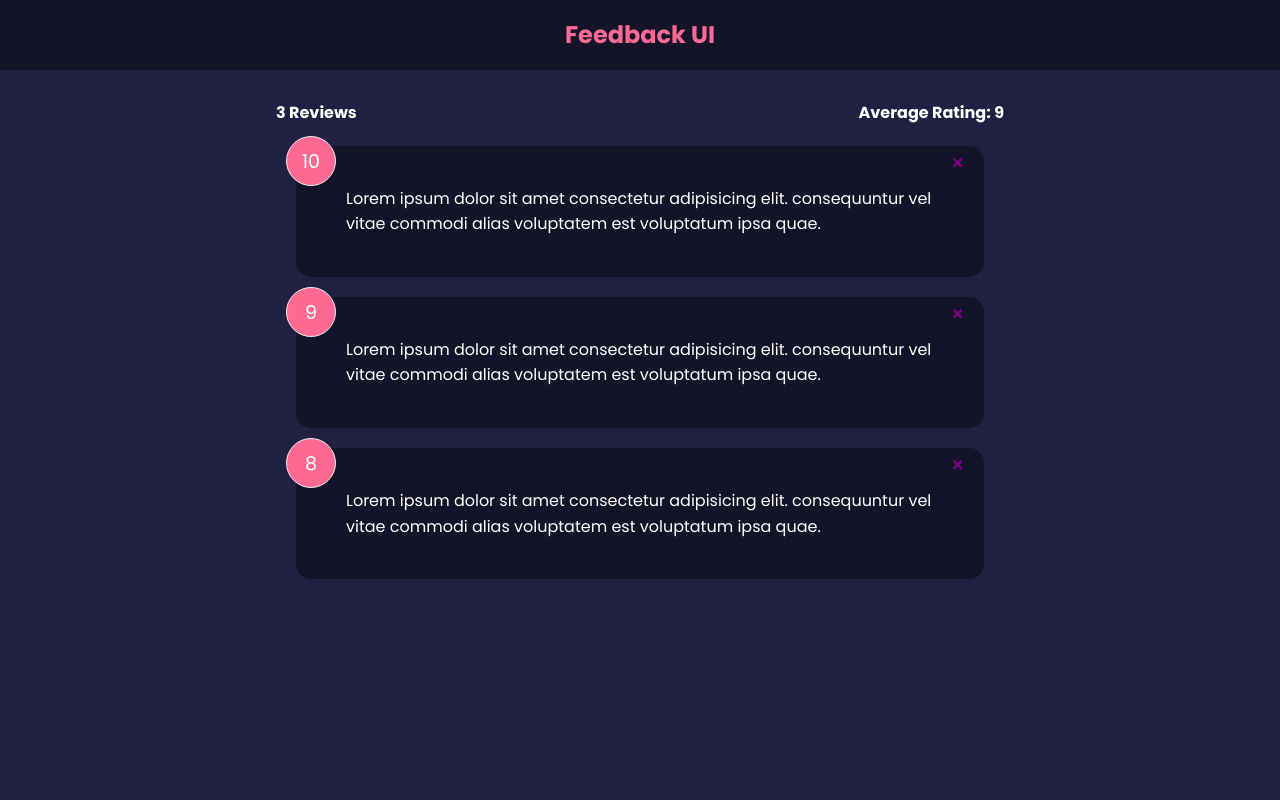
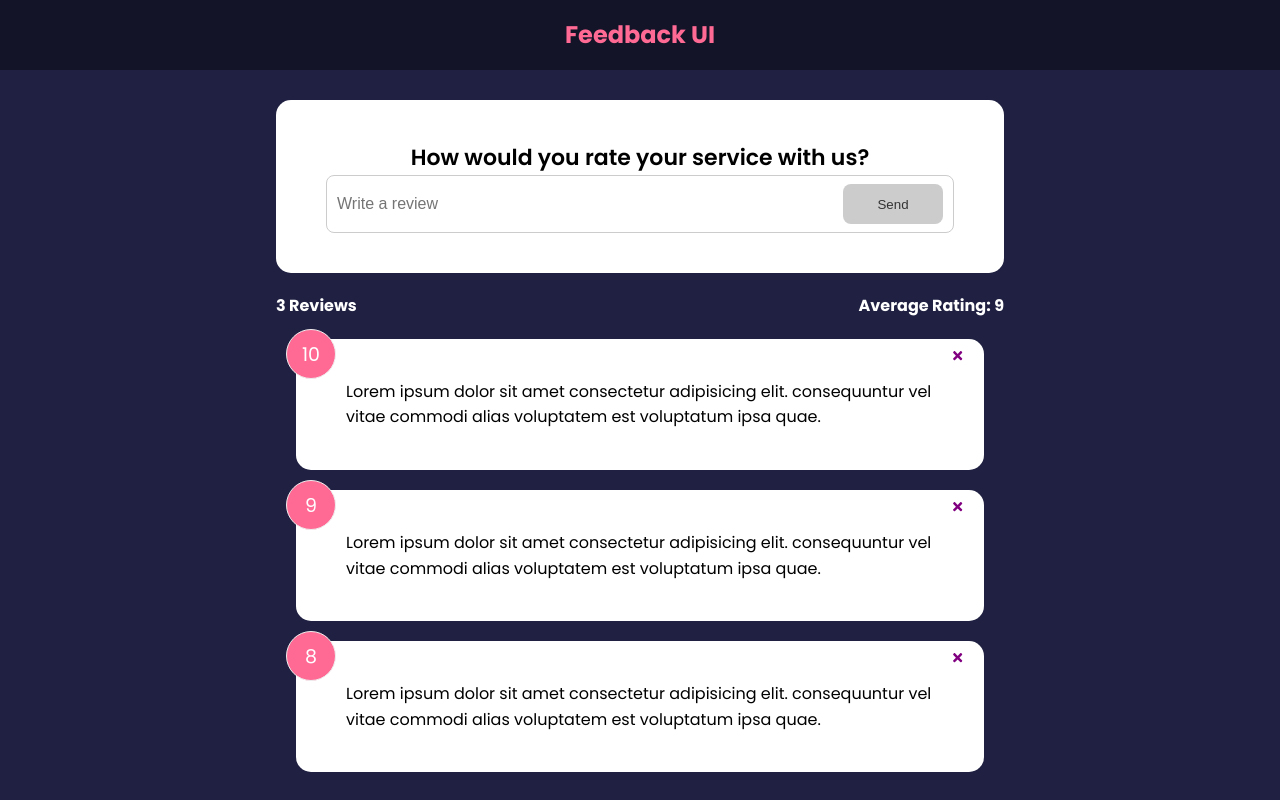
Before and after one commit to nikballal/Feedback-App, a React (Create React App) app: page / in a window 1280 px wide. Built offline with nearby package versions, Linux system fonts and the light colour scheme.

Commit message:
button and input character limit added

```diff
--- a/src/App.jsx
+++ b/src/App.jsx
@@ -3,6 +3,7 @@
 // import FeedbackItem from "./components/FeedbackItem";
 import FeedbackList from "./components/FeedbackList";
 import FeedbackStats from "./components/FeedbackStats";
+import FeedbackForm from "./components/FeedbackForm";
 import FeedbackData from "./data/FeedbackData";
 
 function App() {
@@ -19,6 +20,7 @@
     <>
       <Header />
       <div className="container">
+        <FeedbackForm />
         <FeedbackStats feedback={feedback} />
         <FeedbackList feedback={feedback} handleDelete={deleteFeedback} />
       </div>
--- /dev/null
+++ b/src/components/FeedbackForm.jsx
@@ -0,0 +1,49 @@
+import { useState } from "react";
+import Card from "./Shared/Card";
+import Button from "./Shared/Button";
+
+function FeedbackForm() {
+  const [text, setText] = useState("");
+  const [btnDisabled, setBtnDisabled] = useState(true); //set character limit by using button disabling
+  const [message, setMessage] = useState(""); //set character limit
+
+  function handleTextChange(e) {
+    //setting character limit in the input field
+    if (text === "") {
+      setBtnDisabled(true);
+      setMessage(null);
+    } else if (text !== "" && text.trim().length <= 10) {
+      setBtnDisabled(true);
+      setMessage("Please type in more than 10 characters");
+    } else {
+      setMessage(null);
+      setBtnDisabled(false);
+    }
+
+    setText(e.target.value);
+    e.preventDefault();
+  }
+
+  return (
+    <Card>
+      <form>
+        <h2>How would you rate your service with us?</h2>
+        {/* @todo - rating select component */}
+        <div className="input-group">
+          <input
+            onChange={handleTextChange}
+            type="text"
+            placeholder="Write a review"
+            value={text}
+          />
+          <Button type="submit" children="Send" isDisabled={btnDisabled} />
+          {/* 'version' prop becomes primary by default from proptypes, if not mentioned */}
+        </div>
+
+        {message && <div className="message">{message}</div>}
+      </form>
+    </Card>
+  );
+}
+
+export default FeedbackForm;
--- /dev/null
+++ b/src/components/Shared/Button.jsx
@@ -0,0 +1,25 @@
+import PropTypes from "prop-types";
+
+function Button({ children, version, type, isDisabled }) {
+  return (
+    <button type={type} disabled={isDisabled} className={`btn btn-${version}`}>
+      {children}
+    </button>
+  );
+}
+
+Button.defaultProps = {
+  version: "primary",
+  type: "button",
+  isDisabled: false,
+};
+
+//mention the data types (not required, but good practice)
+Button.propTypes = {
+  chidren: PropTypes.node.isRequired,
+  version: PropTypes.string,
+  type: PropTypes.string,
+  isDisabled: PropTypes.bool,
+};
+
+export default Button;
--- a/src/components/Shared/Card.jsx
+++ b/src/components/Shared/Card.jsx
@@ -21,7 +21,7 @@
 }
 
 Card.defaultProps = {
-  reverse: true, //incase you dont pass in reverse prop in line 6 of 'FeedbackItem.jsx'
+  reverse: false, //incase you dont pass in reverse prop in line 6 of 'FeedbackItem.jsx'
 };
 
 export default Card;
```
